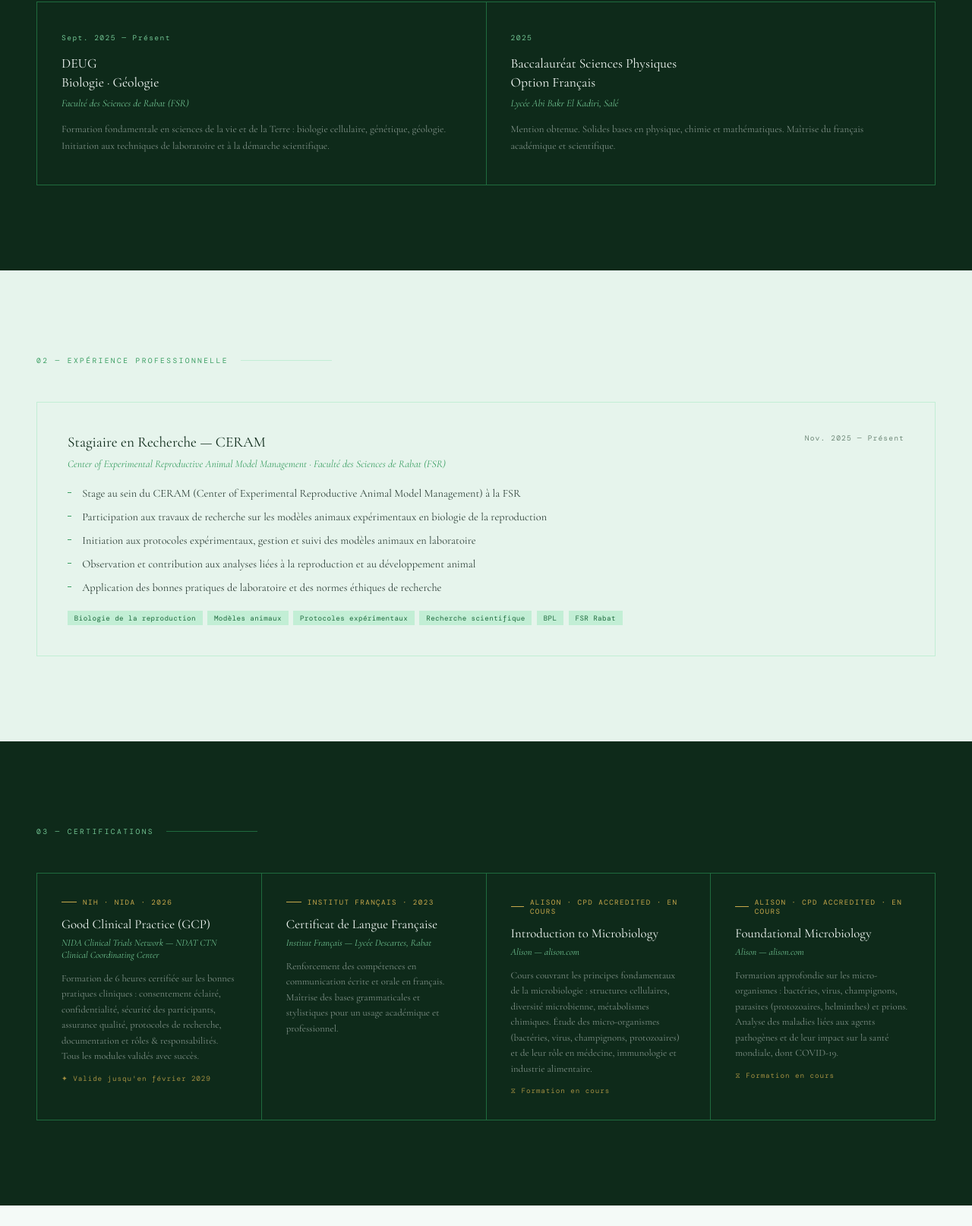
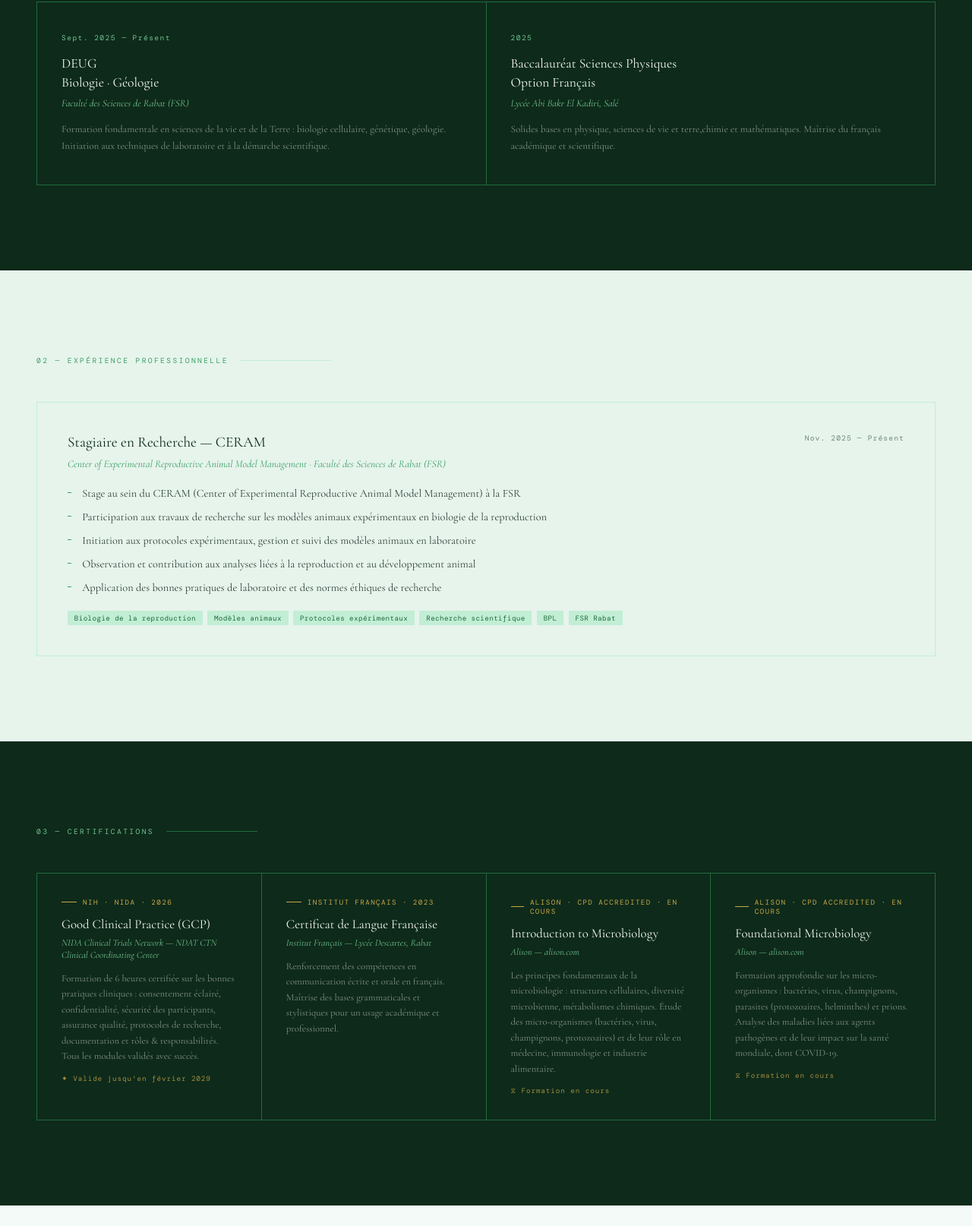
Before and after one commit to napsterlab/arij-el-aidi-portfolio, a plain HTML site: page index.html in a window 1280 px wide. Shown: the part 1030-2644 px from the top of the page at 76% size. Drawn offline with nearby package versions, Linux system fonts and the light colour scheme; a web font is replaced by a local one.

Commit message:
Revise descriptions in index.html
Updated descriptions in formation and certification sections for clarity.

```diff
--- a/index.html
+++ b/index.html
@@ -465,7 +465,7 @@
       <div class="formation-year">2025</div>
       <div class="formation-title">Baccalauréat Sciences Physiques<br>Option Français</div>
       <div class="formation-school">Lycée Abi Bakr El Kadiri, Salé</div>
-      <div class="formation-desc">Mention obtenue. Solides bases en physique, chimie et mathématiques. Maîtrise du français académique et scientifique.</div>
+      <div class="formation-desc">Solides bases en physique, sciences de vie et terre,chimie et mathématiques. Maîtrise du français académique et scientifique.</div>
     </div>
   </div>
 </section>
@@ -518,7 +518,7 @@
       <div class="cert-badge">Alison · CPD Accredited · En cours</div>
       <div class="cert-title">Introduction to Microbiology</div>
       <div class="cert-issuer">Alison — <a href="https://alison.com/course/introduction-to-microbiology" target="_blank" style="color:var(--bio-light);text-decoration:none;">alison.com</a></div>
-      <div class="cert-desc">Cours couvrant les principes fondamentaux de la microbiologie : structures cellulaires, diversité microbienne, métabolismes chimiques. Étude des micro-organismes (bactéries, virus, champignons, protozoaires) et de leur rôle en médecine, immunologie et industrie alimentaire.</div>
+      <div class="cert-desc">Les principes fondamentaux de la microbiologie : structures cellulaires, diversité microbienne, métabolismes chimiques. Étude des micro-organismes (bactéries, virus, champignons, protozoaires) et de leur rôle en médecine, immunologie et industrie alimentaire.</div>
       <div class="cert-valid">⧖ Formation en cours</div>
     </div>
     <div class="cert-card">
```
